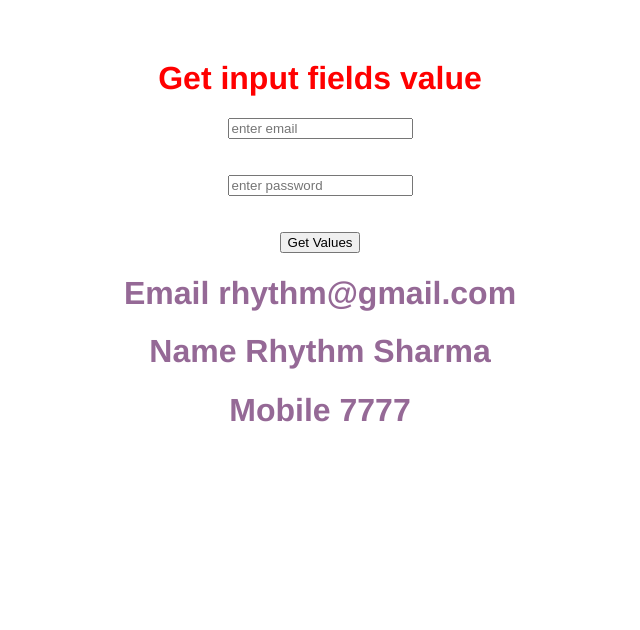
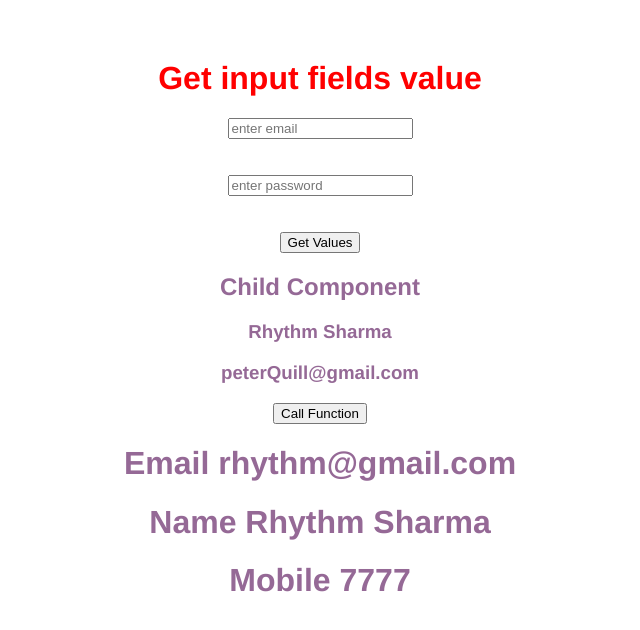
Before and after one commit to Rhythm-08/Vue-js-first-App, a Vue app: page / in a window 1280 px wide. Shown: the top 630 px of the page, without its empty margins (320-960 px from the left). Built offline with nearby package versions, Linux system fonts and the light colour scheme.

Commit message:
Passing Data from Parent to Child Component

```diff
--- /dev/null
+++ b/src/components/child.vue
@@ -0,0 +1,17 @@
+<template>
+<h2>Child Component</h2>
+<h3>{{ name }}</h3>
+<h3>{{user.email}}</h3>
+<button v-on:click="getData()">Call Function</button>
+</template>
+
+<script>
+export default {
+    name:'ChildComponent',
+    props:{
+        name:String ,
+        user:Object,
+        getData:Function
+    }
+}
+</script>
--- a/src/components/home.vue
+++ b/src/components/home.vue
@@ -5,21 +5,34 @@
    <input type="password" placeholder="enter password" v-model="password"/>
    <br><br><br>
    <button v-on:click="onSubmit()" type="button">Get Values</button>
+   <child name="Rhythm Sharma" :user="user" :getData="getData"/>
 </template>
 
 <script>
+    import child from './child.vue'
+
 export default {
+    components:{
+        child
+    },
     name:'homePage',
     data(){
         return{
             email:null,
             password:null,
+            user:{
+                name:'Peter',
+                email:'peterQuill@gmail.com'
+            }
 
         }
     },
     methods:{
         onSubmit(){
              console.warn('Values', this.email , this.password)
+        },
+        getData(){
+            console.log('Parent function Called')
         }
     }
 
```
